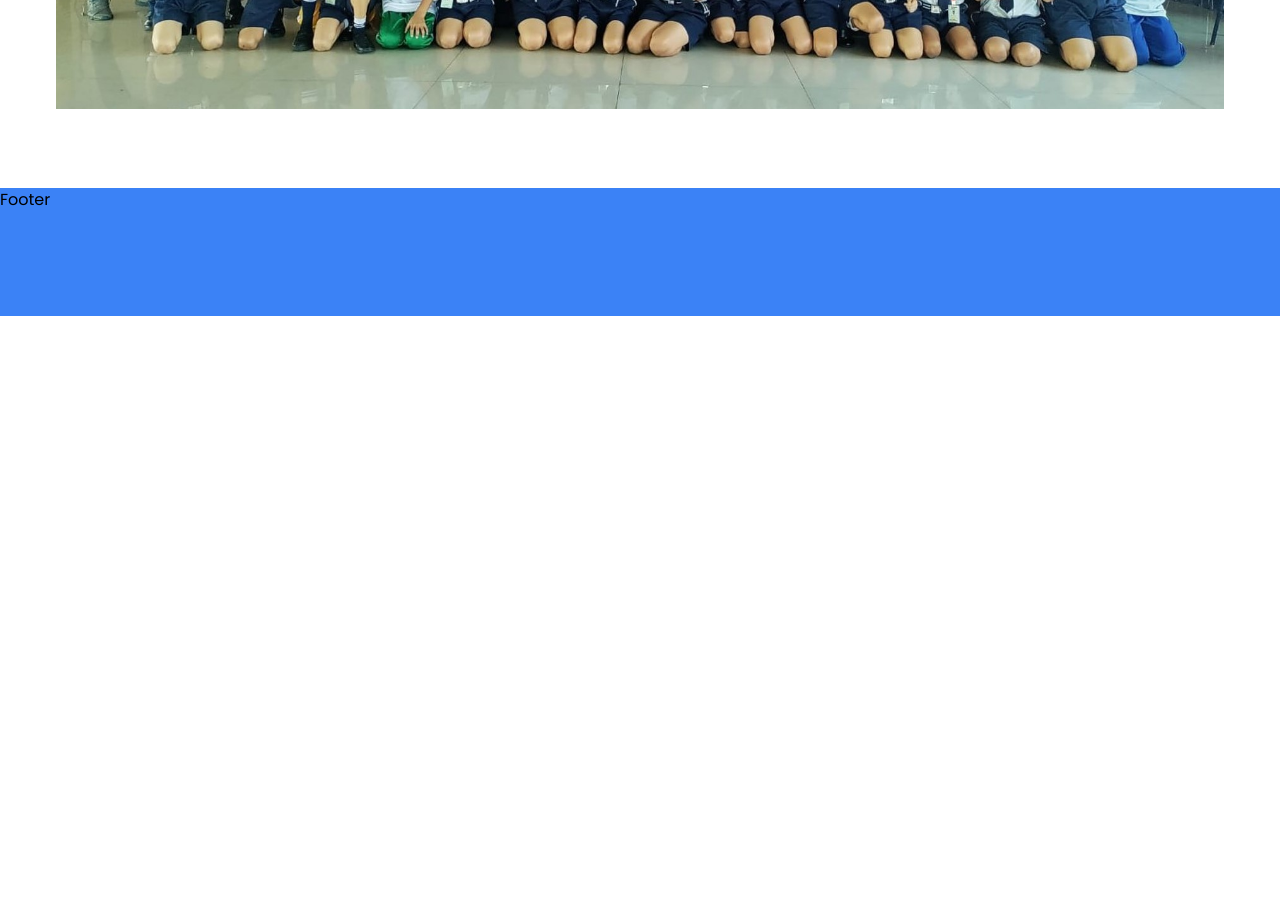
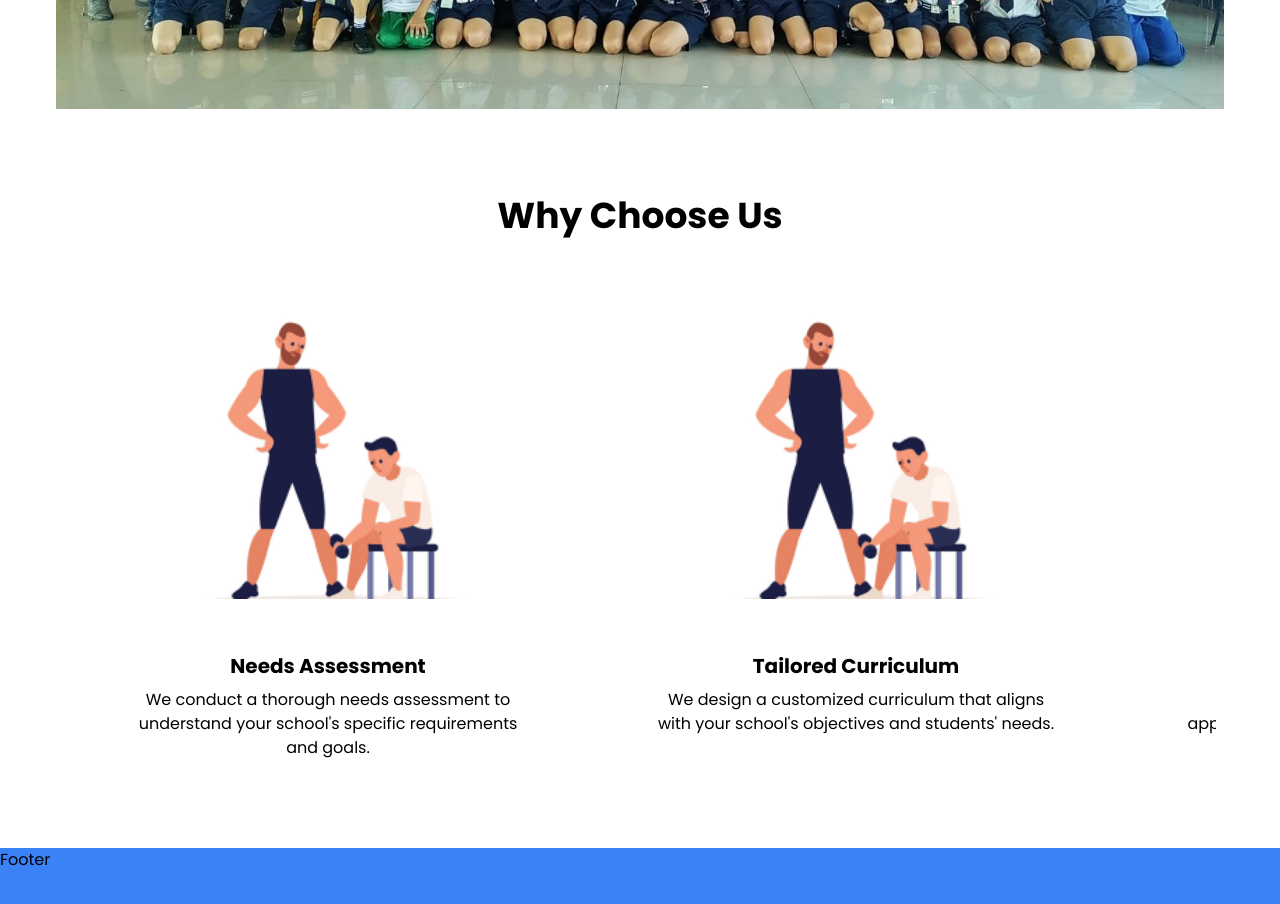
Before and after one commit to Mohitjnn/vaayu, a Next.js app: page /about in a window 1280 px wide. Shown: the part 660-1564 px from the top of the page. Before the commit the page ends 976 px from the top, so only its background shows below. Built offline with nearby package versions, Linux system fonts and the light colour scheme.

Commit message:
aboutUs section 2 done

```diff
--- a/src/app/about/page.jsx
+++ b/src/app/about/page.jsx
@@ -1,12 +1,76 @@
 import React from "react";
 import Image from "next/image";
+import Datacard from "@/components/DataCard/Datacard";
+
+const aboutUsList1 = [
+  {
+    id: 1,
+    Title: "Needs Assessment",
+    Description:
+      "We conduct a thorough needs assessment to understand your school's specific requirements and goals.",
+  },
+  {
+    id: 2,
+    Title: "Tailored Curriculum",
+    Description:
+      "We design a customized curriculum that aligns with your school's objectives and students' needs.",
+  },
+  {
+    id: 3,
+    Title: "Age-Appropriate Programs",
+    Description:
+      "Our programs are designed to be age-appropriate, ensuring engagement and progress for all students.",
+  },
+  {
+    id: 4,
+    Title: "Skill Development",
+    Description:
+      "We focus on developing fundamental and advanced skills based on students' proficiency levels.",
+  },
+  {
+    id: 5,
+    Title: "Progress Monitoring",
+    Description:
+      "We monitor each student's progress through regular assessments and feedback sessions.",
+  },
+  {
+    id: 6,
+    Title: "Individualized Attention",
+    Description:
+      "Our program prioritizes individualized attention to provide personalized feedback and support.",
+  },
+  {
+    id: 7,
+    Title: "Flexibility & Adaptability",
+    Description:
+      "We offer a flexible program that adapts to changes in student needs, interests, and schedules.",
+  },
+  {
+    id: 8,
+    Title: "Inclusion and Diversity",
+    Description:
+      "Our program embraces inclusion and caters to students of various abilities and backgrounds.",
+  },
+  {
+    id: 9,
+    Title: "Collaboration with School Staff",
+    Description:
+      "We collaborate with your school's staff to ensure alignment with the overall curriculum.",
+  },
+  {
+    id: 10,
+    Title: "Progress Reporting",
+    Description:
+      "We provide periodic progress reports highlighting students' achievements and growth.",
+  },
+];
 
 function About() {
   return (
     <main>
       <center className="w-full h-fit">
         <section className="w-full flex flex-col px-14">
-          <div className=" flex flex-row  items-center w-full h-fit gap-8">
+          <div className="flex flex-row items-center w-full h-fit gap-8">
             <div className="w-[25%] h-fit flex flex-col justify-center items-start">
               <h1 className="Heading text-blue-500 font-bold pl-2">About Us</h1>
               <div className="flex flex-row justify-between items-center">
@@ -15,6 +79,7 @@ function About() {
                   height={50}
                   width={50}
                   objectFit="cover"
+                  alt="Logo"
                 />
                 <h1 className="subHeading font-black">VAAYUN INDIA</h1>
               </div>
@@ -28,14 +93,26 @@ function About() {
               state and national competitions. The sole aim of our programme is
               to ensure that your school grows not only academically but also
               makes a remarkable growth in the field of sports and games, which
-              can be acheived with our training.
+              can be achieved with our training.
             </p>
           </div>
-          <div className="justify-center w-[100%] relative h-[60vh] mt-4">
-            <Image src="/AboutUsPicture2.jpg" fill={true} objectFit="contain" />
+          <div className="justify-center w-full relative h-[60vh] mt-4">
+            <Image
+              src="/AboutUsPicture2.jpg"
+              fill={true}
+              objectFit="contain"
+              alt="About Us"
+            />
           </div>
         </section>
-        <section></section>
+        <section className="w-full h-fit px-16 my-16 flex flex-col items-center">
+          <h1 className="Heading">Why Choose Us</h1>
+          <div className="flex flex-row justify-start w-full overflow-x-auto h-full no-scrollbar">
+            {aboutUsList1.map((reasons, index) => (
+              <Datacard Reasons={reasons} key={index} />
+            ))}
+          </div>
+        </section>
       </center>
     </main>
   );
--- a/src/components/DataCard/Datacard.jsx
+++ b/src/components/DataCard/Datacard.jsx
@@ -1,7 +1,18 @@
 import React from "react";
+import Image from "next/image";
 
-function Datacard() {
-  return <div>Datacard</div>;
+function Datacard({ Reasons }) {
+  return (
+    <div className="flex flex-col items-center h-full w-2/3 mx-16 transition-transform duration-300 ease-in-out transform hover:scale-110 overflow-visible">
+      <div className="w-[50vh] h-[50vh] relative">
+        <Image src={`/coach.png`} fill={true} objectFit="contain" alt="Coach" />
+      </div>
+      <h2 className="text-xl font-bold mt-4">{Reasons.Title}</h2>
+      <p className="text-m mt-2 pb-6 h-full text-center">
+        {Reasons.Description}
+      </p>
+    </div>
+  );
 }
 
 export default Datacard;
```
Also changed, not shown: public/coach.png (added).
